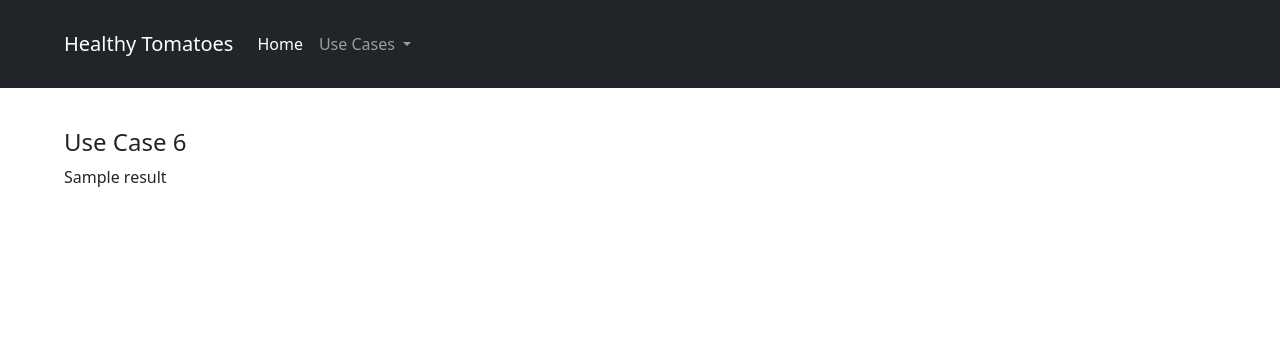
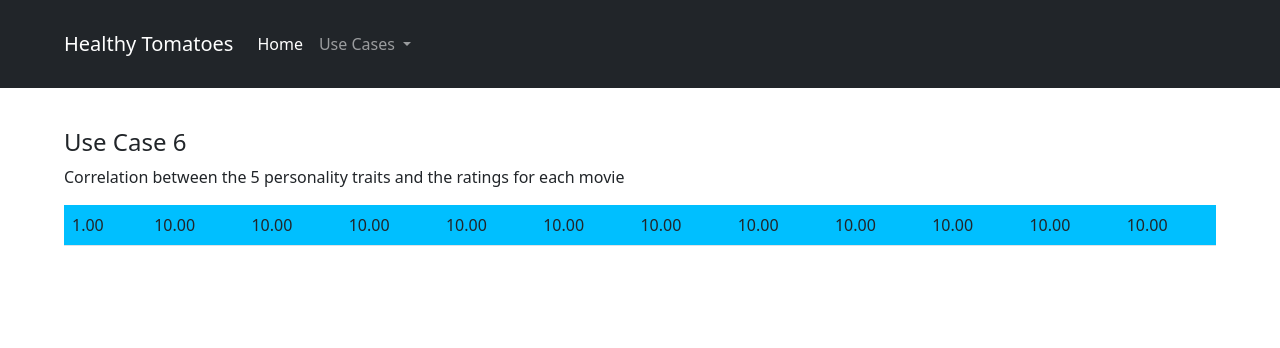
Before and after one commit to jameslee1237/COMP0022, a Flask app: template python/templates/use_case_6.html in a window 1280 px wide. Shown: the top 348 px of the page. Run offline with Flask 2, Linux system fonts and the light colour scheme; the template is opened without the code that fills it: most values are stand-ins (such as "Sample title", 1, 10 or a date in 2020); some libraries are stand-ins or nearby versions.

Commit message:
Completed case 6 part 1 matrix

```diff
--- a/python/app.py
+++ b/python/app.py
@@ -830,27 +830,28 @@ class App:
                 return context
             return None
 
+    def personality_rating_correlation(self, query_results):
+        # Cast to numpy array
+        query_results = np.array(query_results)
+        traits_cols = query_results[:, :5]
+        ratings_cols = query_results[:, 5:]
+
+        correlations = np.corrcoef(traits_cols.T, ratings_cols.T)
+        return correlations
+
     # USE CASE 6 FUNCTIONS
     def use_case_6(self):
         result = []
         cursor = self.cnx2.cursor()
-        base_query = ["SELECT p.openness, p.agreeableness, p.emotional_stability, p.conscientiousness, p.extraversion, " ,
-                      ", ratings_case6.rating, ratings_case6.tstamp FROM personality p JOIN ratings_case6 ON p.userid = ratings_Case6.user_ID AND ",
-                      " = ratings_case6.movie_ID", "WHERE personality.userid = '8e7cebf9a234c064b75016249f2ac65e';"]
-        repeat = ["p.movie1", "p.movie2", "p.movie3", "p.movie4", "p.movie5", "p.movie6", "p.movie7", "p.movie8", "p.movie9", "p.movie10",
-                  "p.movie11", "p.movie12"]
-        pre = ["p.predicted_rating1", "p.predicted_rating2", "p.predicted_rating3", "p.predicted_rating4", "p.predicted_rating5", "p.predicted_rating6",
-                "p.predicted_rating7", "p.predicted_rating8", "p.predicted_rating9", "p.predicted_rating10", "p.predicted_rating11", "p.predicted_rating12"]
-        for x in range(len(repeat)):
-            query = base_query[0] + pre[x] + base_query[1] + repeat[x] + base_query[2]
-        #cursor.execute("""SELECT personality.*, ratings_case6.rating, ratings_case6.tstamp
-        #                  FROM personality
-        #                  JOIN ratings_case6 ON personality.userid = ratings_case6.user_ID AND personality.movie2 = ratings_case6.movie_ID
-        #                  WHERE personality.userid = "8e7cebf9a234c064b75016249f2ac65e";""")
-            cursor.execute(query)
-            result.append(cursor.fetchall())
-        print(result, flush=True)
-        return result
+
+        base_query = 'SELECT p.openness, p.agreeableness, p.emotional_stability, p.conscientiousness, p.extraversion, p.predicted_rating1, p.predicted_rating2, p.predicted_rating3, \
+             p.predicted_rating4, p.predicted_rating5, p.predicted_rating6, p.predicted_rating7, p.predicted_rating8, p.predicted_rating9, p.predicted_rating10, p.predicted_rating11, \
+                 p.predicted_rating12 FROM movies.personality AS p'
+
+        cursor.execute(base_query)
+        result = cursor.fetchall()
+        correlation_result = self.personality_rating_correlation(query_results=result)
+        return correlation_result
 
 
     def print_first_10_links(self):
--- a/python/templates/use_case_6.html
+++ b/python/templates/use_case_6.html
@@ -15,6 +15,21 @@
         </div>
     </div>
     <div>
-        <p> {{ result }}</p>
+        <p>Correlation between the 5 personality traits and the ratings for each movie</p>
+        <table class="table use-case-6-1-table">
+            <tbody>
+                {% for row in result %}
+                    <tr>
+                        {% for j in range(0, 12) %}
+                            {% set val = '%0.2f' | format(row[j]|float) %}
+                            {% set rval = val|float * 255 %}
+                            <td style="background-color: rgb(0, 191, {{rval}})">
+                                {{ val }}
+                            </td>
+                        {% endfor %}
+                    </tr>
+                {% endfor %}
+            </tbody>
+        </table>
     </div>
 {% endblock %}
```
